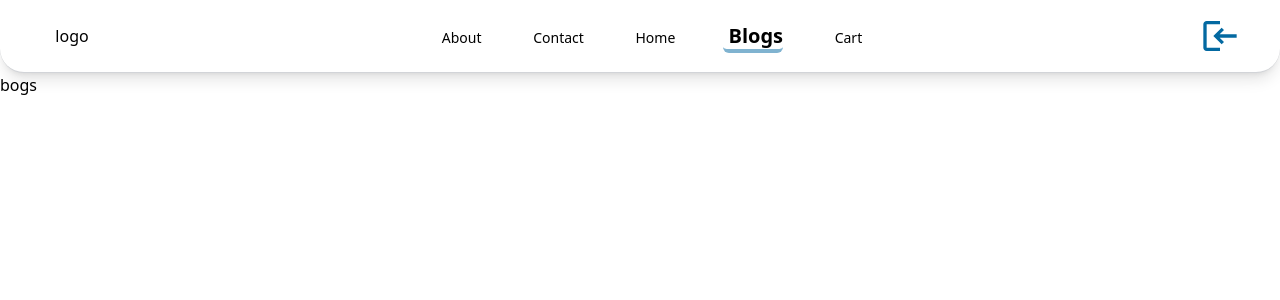
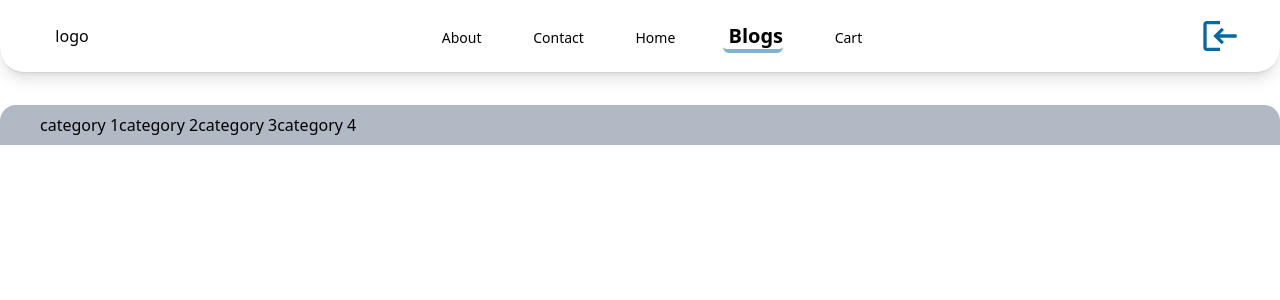
Before and after one commit to pandaCode082/personal-website-front-end-developer-, a React (Create React App) app: page /Blogs in a window 1280 px wide. Shown: the top 300 px of the page. Built offline with nearby package versions, Linux system fonts and the light colour scheme.

Commit message:
update blogs.js

```diff
--- a/src/components/pages/Blogs.js
+++ b/src/components/pages/Blogs.js
@@ -1,9 +1,16 @@
 import React from 'react';
 export default function Blogs() {
-
     return (
         <>
-            <h1>bogs</h1>
+            <div className='container h-max mt-8'>
+                <div className='bg-slate-500/50 w-full h-10 rounded-t-2xl flex items-center px-10'>
+                    <button>category 1</button>
+                    <button>category 2</button>
+                    <button>category 3</button>
+                    <button>category 4</button>
+                </div>
+                <div className='w-full bg-black/10'></div>
+            </div>
         </>
     )
 }
--- a/src/css/style.css
+++ b/src/css/style.css
@@ -954,10 +954,6 @@ footer a.active {
   margin-top: 9rem;
 }
 
-.mt-4 {
-  margin-top: 1rem;
-}
-
 .mt-5 {
   margin-top: 1.25rem;
 }
@@ -1011,10 +1007,6 @@ footer a.active {
   display: none;
 }
 
-.aspect-\[1\/0\.6\] {
-  aspect-ratio: 1/0.6;
-}
-
 .aspect-\[1\/0\.7\] {
   aspect-ratio: 1/0.7;
 }
@@ -1076,6 +1068,10 @@ footer a.active {
   height: 100vh;
 }
 
+.h-1 {
+  height: 0.25rem;
+}
+
 .w-1\/2 {
   width: 50%;
 }
@@ -1130,6 +1126,10 @@ footer a.active {
 
 .w-\[60\%\] {
   width: 60%;
+}
+
+.w-\[82\%\] {
+  width: 82%;
 }
 
 .w-\[88\%\] {
@@ -1154,14 +1154,6 @@ footer a.active {
   width: min-content;
 }
 
-.w-\[85\%\] {
-  width: 85%;
-}
-
-.w-\[82\%\] {
-  width: 82%;
-}
-
 .max-w-\[500px\] {
   max-width: 500px;
 }
@@ -1177,26 +1169,6 @@ footer a.active {
 
 .max-w-none {
   max-width: none;
-}
-
-.max-w-9 {
-  max-width: 2.25rem;
-}
-
-.max-w-\[\] {
-  max-width: ;
-}
-
-.max-w-\[80\] {
-  max-width: 80;
-}
-
-.max-w-\[90\%\] {
-  max-width: 90%;
-}
-
-.max-w-\[85\%\] {
-  max-width: 85%;
 }
 
 .-translate-x-1\/2 {
@@ -1433,6 +1405,16 @@ footer a.active {
   border-bottom-right-radius: 9999px;
 }
 
+.rounded-t-lg {
+  border-top-left-radius: 0.5rem;
+  border-top-right-radius: 0.5rem;
+}
+
+.rounded-t-2xl {
+  border-top-left-radius: 1rem;
+  border-top-right-radius: 1rem;
+}
+
 .border {
   border-width: 1px;
 }
@@ -1549,6 +1531,19 @@ footer a.active {
 .bg-white {
   --tw-bg-opacity: 1;
   background-color: rgb(255 255 255 / var(--tw-bg-opacity));
+}
+
+.bg-slate-500 {
+  --tw-bg-opacity: 1;
+  background-color: rgb(100 116 139 / var(--tw-bg-opacity));
+}
+
+.bg-slate-500\/50 {
+  background-color: rgb(100 116 139 / 0.5);
+}
+
+.bg-black\/10 {
+  background-color: rgb(0 0 0 / 0.1);
 }
 
 .bg-gradient-to-t {
@@ -1620,6 +1615,11 @@ footer a.active {
 .py-2 {
   padding-top: 0.5rem;
   padding-bottom: 0.5rem;
+}
+
+.px-10 {
+  padding-left: 2.5rem;
+  padding-right: 2.5rem;
 }
 
 .pb-10 {
@@ -2151,10 +2151,6 @@ footer a.active {
     margin-top: 20rem;
   }
 
-  .md\:block {
-    display: block;
-  }
-
   .md\:flex {
     display: flex;
   }
```
